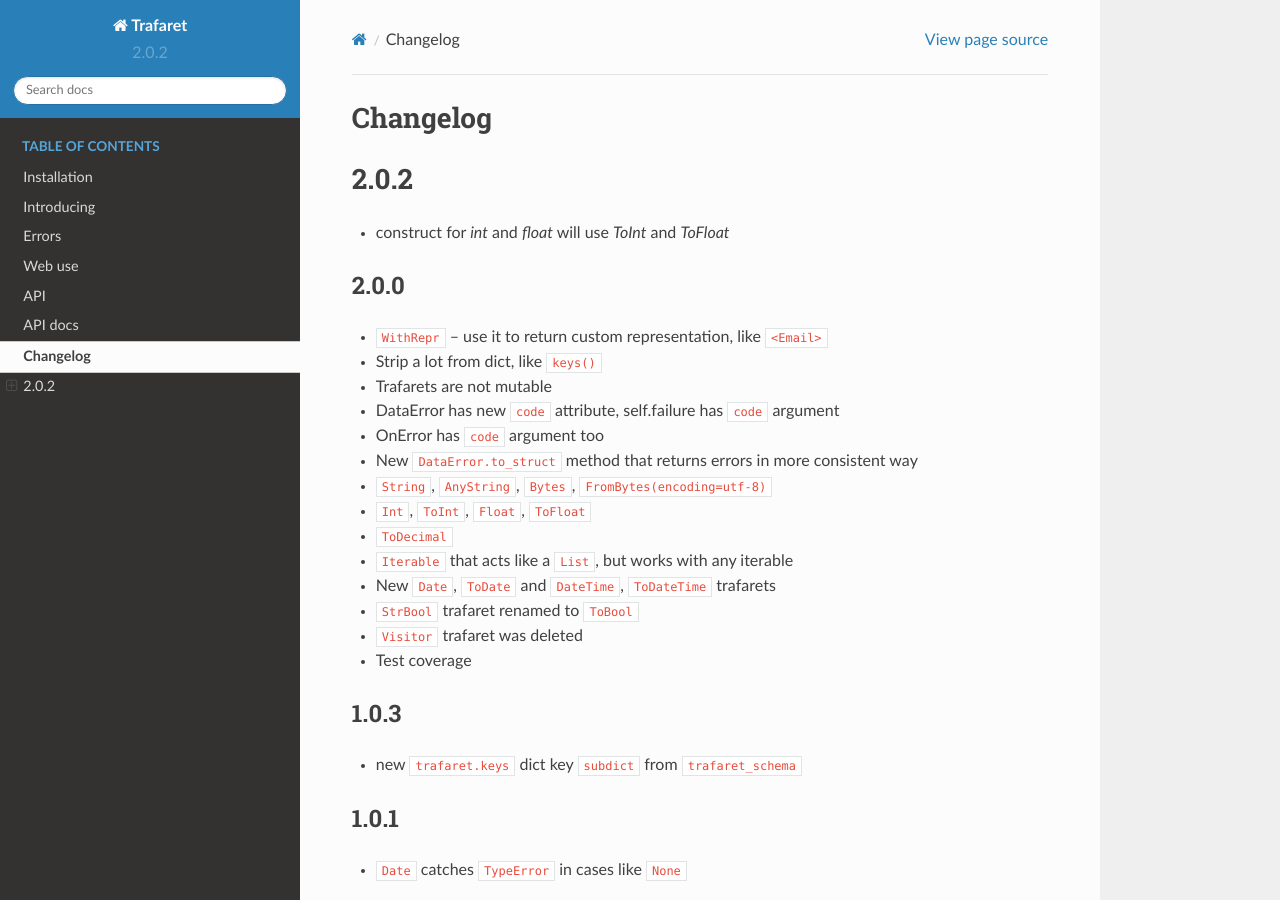
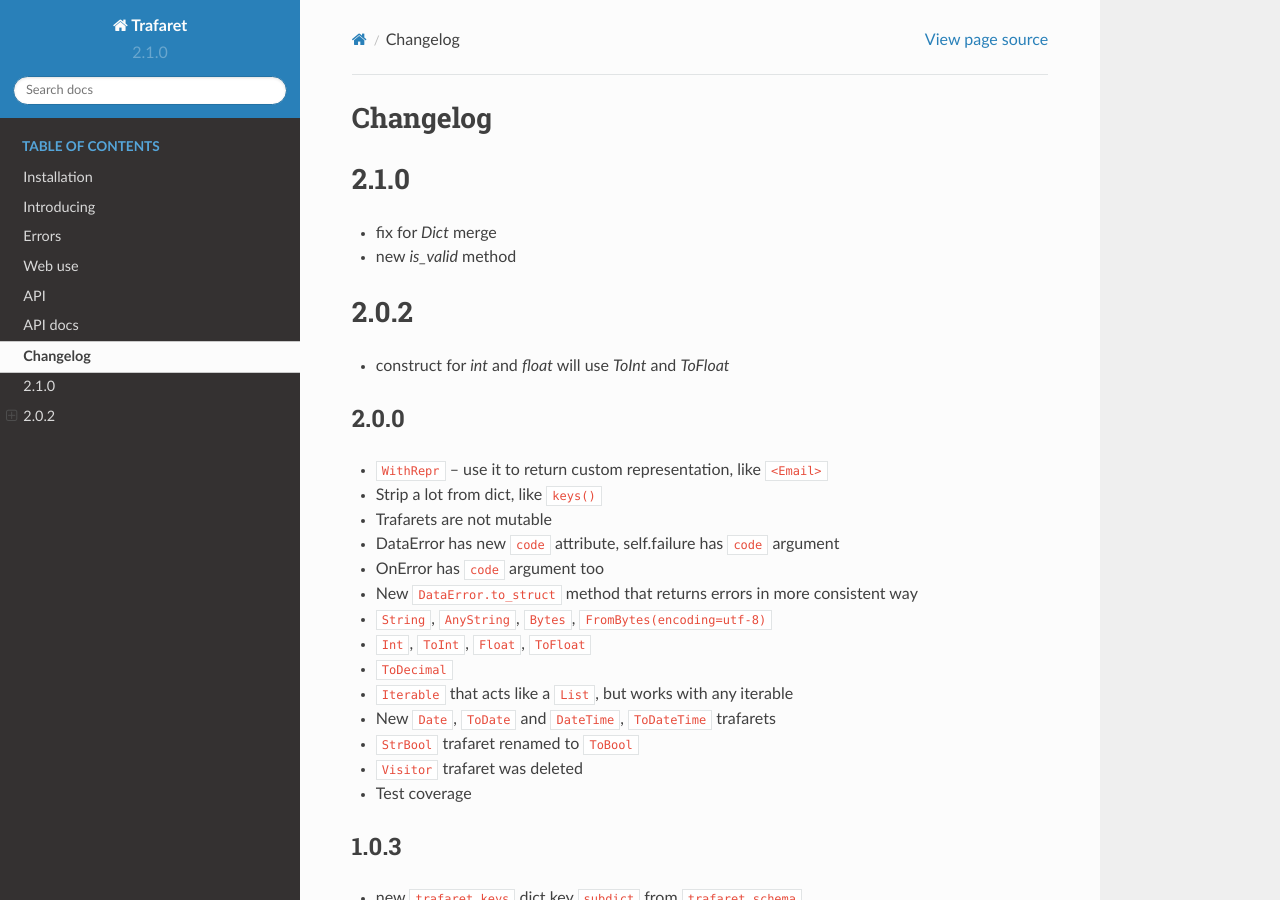
Before and after one commit to Deepwalker/trafaret, a Sphinx documentation site: the page built from docs/changelog.rst, in a window 1280 px wide and 900 px high. Built offline with Sphinx 7.4.7 and the Read the Docs theme 2.0.0, drawn with Linux system fonts in a browser that asks for light colours.

Commit message:
2.1.0 version

```diff
--- a/docs/changelog.rst
+++ b/docs/changelog.rst
@@ -1,5 +1,10 @@
 Changelog
 =========
+
+2.1.0
+=====
+- fix for `Dict` merge
+- new `is_valid` method
 
 2.0.2
 =====
--- a/trafaret/__init__.py
+++ b/trafaret/__init__.py
@@ -118,4 +118,4 @@
 )
 
 
-__VERSION__ = (2, 0, 2)
+__VERSION__ = (2, 1, 0)
```
